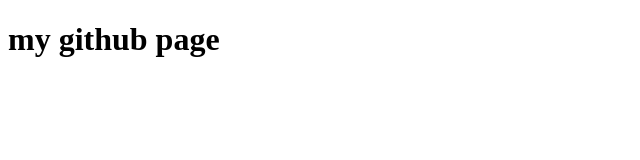
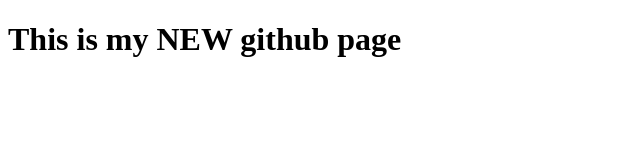
Before and after one commit to deskagebunshin/deskagebunshin.github.io, a plain HTML site: page index.html in a window 1280 px wide. Shown: the whole page, without its empty margins (0-640 px from the left). Drawn offline with Linux system fonts and the light colour scheme.

```diff
--- a/index.html
+++ b/index.html
@@ -5,6 +5,6 @@
     <title></title>
   </head>
   <body>
-    <h1>my github page</h1>
+    <h1>This is my NEW github page</h1>
   </body>
 </html>
```
